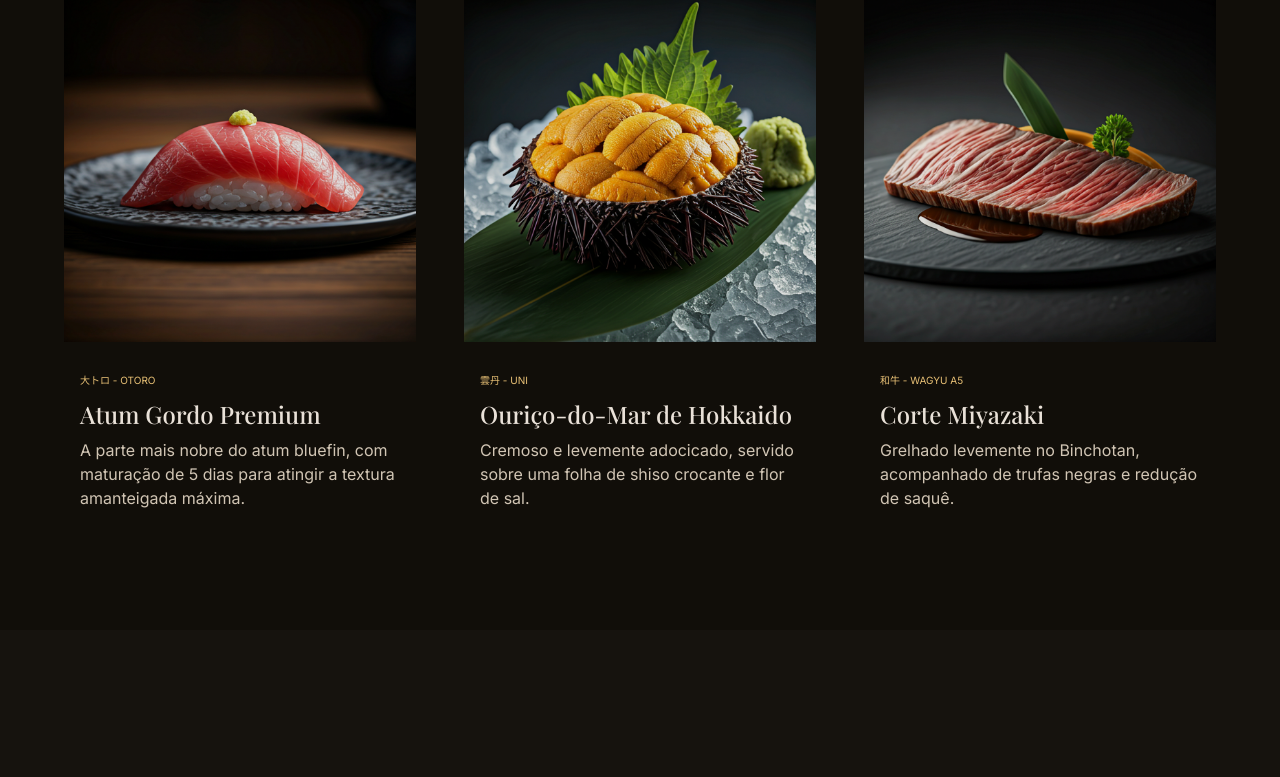
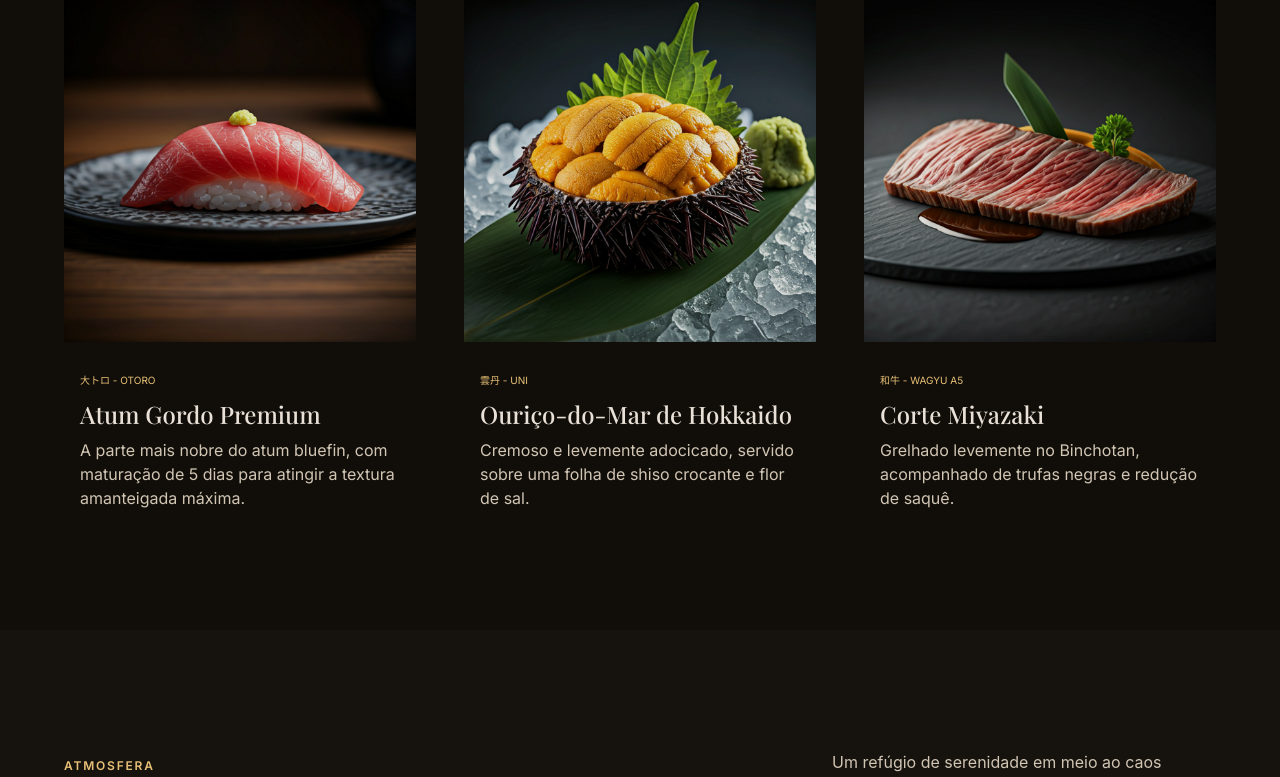
Before and after one commit to MadeiraVitor/tokyo-culinaria, a React (Vite) app: page / in a window 1280 px wide. Shown: the part 1992-2769 px from the top of the page. Before the commit the page ends 2622 px from the top, so only its background shows below. Built offline with nearby package versions, Linux system fonts and the light colour scheme.

Commit message:
feat: adds the gallery section to the main component

```diff
--- a/src/App.tsx
+++ b/src/App.tsx
@@ -1,4 +1,5 @@
 import { ExperienceSection } from './components/ExperienceSection/ExperienceSection'
+import { GallerySection } from './components/GallerySection/GallerySection'
 import { Header } from './components/Header/Header'
 import { Hero } from './components/Hero/Hero'
 import { MenuSection } from './components/MenuSection/MenuSection'
@@ -12,6 +13,7 @@ function App() {
         <Hero />
         <ExperienceSection />
         <MenuSection />
+        <GallerySection />
       </main>
     </>
   )
```
